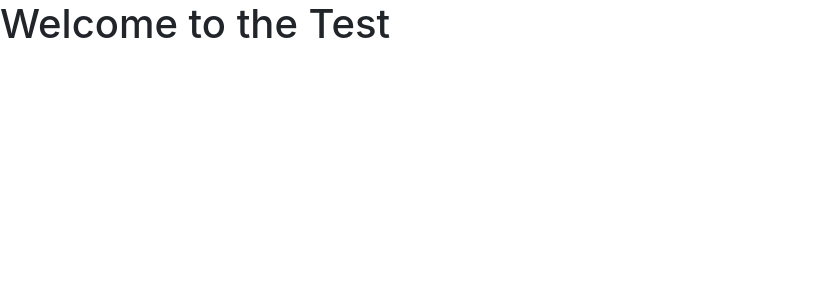
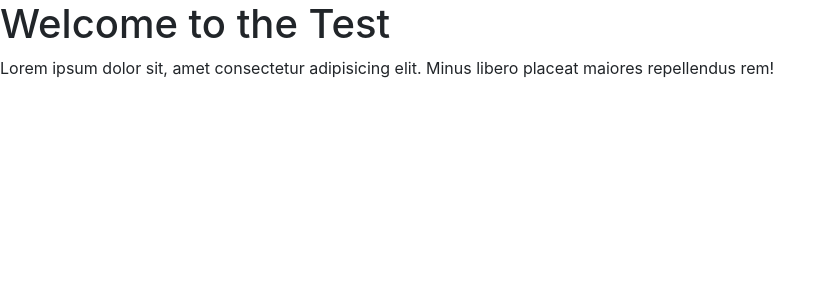
Before and after one commit to JennyWauer/user_dashboard, a Django app: page / in a window 1280 px wide. Shown: the part 106-406 px from the top of the page, without its empty margins (0-835 px from the left). Run offline with Django 3.2, Linux system fonts and the light colour scheme; some libraries are stand-ins or nearby versions.

Commit message:
add lorem ipsum for welcome text

```diff
--- a/dashboard/templates/index.html
+++ b/dashboard/templates/index.html
@@ -17,6 +17,7 @@
     </header>
     <div>
         <h1>Welcome to the Test</h1>
+        <p>Lorem ipsum dolor sit, amet consectetur adipisicing elit. Minus libero placeat maiores repellendus rem!</p>
     </div>
 </body>
 
```
